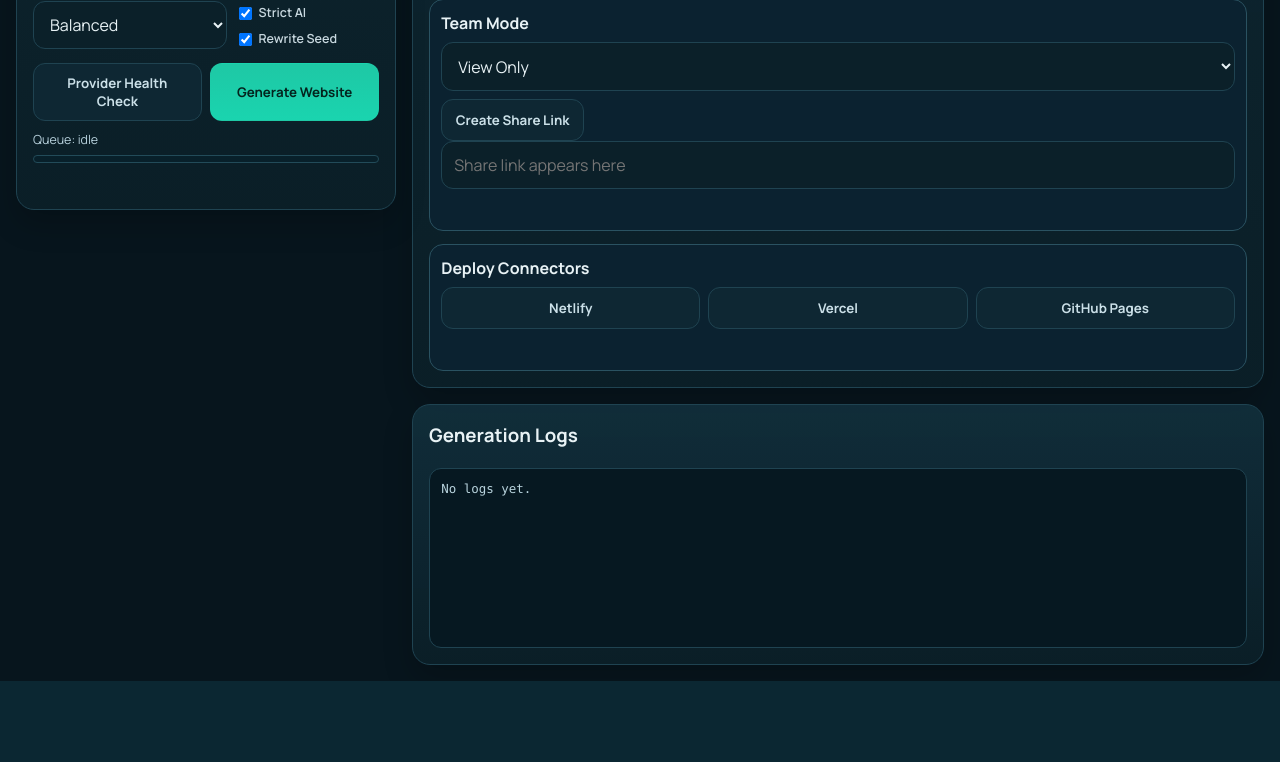
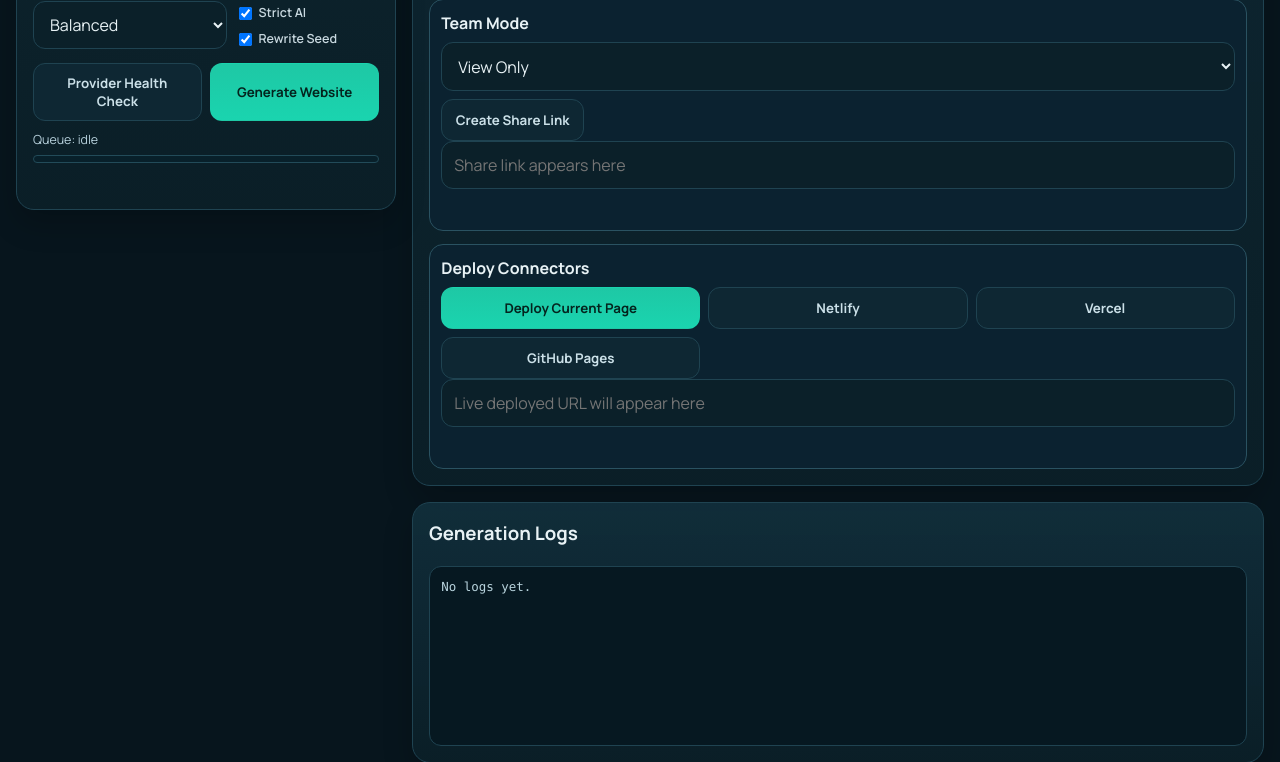
Before and after one commit to rajpratham1/VIRU-Frontend_Generator-, a Flask app: page /app in a window 1280 px wide. Shown: the part 1227-1989 px from the top of the page. Before the commit the page ends 1908 px from the top, so only its background shows below. Run offline with Flask 3, Linux system fonts and the light colour scheme; some libraries are stand-ins or nearby versions.

Commit message:
Add one-click deploy API and My Work hub updates

```diff
--- a/app.py
+++ b/app.py
@@ -5,6 +5,8 @@ import urllib.request
 import smtplib
 import re
 import uuid
+import io
+import zipfile
 from pathlib import Path
 from email.message import EmailMessage
 from threading import Lock
@@ -358,5 +360,77 @@ def submit_suggestion():
         return jsonify({'ok': False, 'error': 'Failed to send suggestion email. Check mail env settings.'}), 500
 
 
+@app.post('/api/deploy')
+def deploy_current_project():
+    user, auth_error = _require_auth()
+    if not user:
+        return jsonify({'ok': False, 'error': auth_error}), 401
+
+    payload = request.get_json(silent=True) or {}
+    result = payload.get('result') or {}
+    page_index = int(payload.get('page_index') or 0)
+
+    pages = result.get('pages') or []
+    if not pages:
+        return jsonify({'ok': False, 'error': 'No generated pages available to deploy.'}), 400
+    if page_index < 0 or page_index >= len(pages):
+        page_index = 0
+
+    page = pages[page_index] or {}
+    html = page.get('html') or ''
+    css = page.get('css') or ''
+    js = page.get('js') or ''
+
+    if not html.strip():
+        return jsonify({'ok': False, 'error': 'Selected page HTML is empty.'}), 400
+
+    netlify_token = os.getenv('NETLIFY_ACCESS_TOKEN', '').strip()
+    netlify_site_id = os.getenv('NETLIFY_SITE_ID', '').strip()
+    if not netlify_token or not netlify_site_id:
+        return jsonify(
+            {
+                'ok': False,
+                'error': 'Deploy is not configured. Set NETLIFY_ACCESS_TOKEN and NETLIFY_SITE_ID in server env.',
+            }
+        ), 500
+
+    index_document = (
+        '<!doctype html><html lang="en"><head><meta charset="UTF-8" />'
+        '<meta name="viewport" content="width=device-width, initial-scale=1.0" />'
+        '<link rel="stylesheet" href="./styles.css" /></head><body>'
+        f'{html}<script src="./script.js"></script></body></html>'
+    )
+
+    zip_buffer = io.BytesIO()
+    with zipfile.ZipFile(zip_buffer, 'w', zipfile.ZIP_DEFLATED) as zf:
+        zf.writestr('index.html', index_document)
+        zf.writestr('styles.css', css)
+        zf.writestr('script.js', js)
+    zip_bytes = zip_buffer.getvalue()
+
+    deploy_url = f'https://api.netlify.com/api/v1/sites/{netlify_site_id}/deploys'
+    deploy_req = urllib.request.Request(deploy_url, data=zip_bytes, method='POST')
+    deploy_req.add_header('Authorization', f'Bearer {netlify_token}')
+    deploy_req.add_header('Content-Type', 'application/zip')
+
+    try:
+        with urllib.request.urlopen(deploy_req, timeout=45) as resp:
+            deploy_data = json.loads(resp.read().decode('utf-8'))
+    except urllib.error.HTTPError as exc:
+        try:
+            detail = exc.read().decode('utf-8')
+        except Exception:
+            detail = ''
+        return jsonify({'ok': False, 'error': f'Netlify deploy failed ({exc.code}). {detail[:180]}'}), 500
+    except Exception:
+        return jsonify({'ok': False, 'error': 'Netlify deploy request failed.'}), 500
+
+    live_url = deploy_data.get('ssl_url') or deploy_data.get('url') or ''
+    admin_url = deploy_data.get('admin_url') or ''
+    deploy_id = deploy_data.get('id') or ''
+
+    return jsonify({'ok': True, 'deploy_url': live_url, 'admin_url': admin_url, 'deploy_id': deploy_id})
+
+
 if __name__ == '__main__':
     app.run(host='0.0.0.0', port=5000, debug=True)
--- a/static/js/app.js
+++ b/static/js/app.js
@@ -42,6 +42,8 @@ const shareStatusEl = document.getElementById('shareStatus');
 const deployNetlifyBtn = document.getElementById('deployNetlifyBtn');
 const deployVercelBtn = document.getElementById('deployVercelBtn');
 const deployGithubBtn = document.getElementById('deployGithubBtn');
+const deployNowBtn = document.getElementById('deployNowBtn');
+const deployedUrlEl = document.getElementById('deployedUrl');
 const deployStatusEl = document.getElementById('deployStatus');
 const logoutBtnEl = document.getElementById('logoutBtn');
 const recentListEl = document.getElementById('recentList');
@@ -489,6 +491,38 @@ async function loadSharedProjectIfPresent() {
 
 const openDeploy = (url, label) => { window.open(url, '_blank', 'noopener,noreferrer'); setDeployStatus(`Opened ${label}. Use exported ZIP to complete deployment.`); };
 
+async function deployCurrentPage() {
+  if (!state.result) {
+    setDeployStatus('Generate a website first, then deploy.', true);
+    return;
+  }
+
+  deployNowBtn.disabled = true;
+  setDeployStatus('Deploying current page...');
+
+  try {
+    const response = await fetch('/api/deploy', {
+      method: 'POST',
+      headers: { 'Content-Type': 'application/json', ...(await authHeaders()) },
+      body: JSON.stringify({ result: state.result, page_index: state.pageIndex }),
+    });
+    const data = await response.json();
+    if (!response.ok || !data.ok) throw new Error(data.error || 'Deploy failed.');
+
+    deployedUrlEl.value = data.deploy_url || '';
+    if (data.deploy_url) {
+      await navigator.clipboard.writeText(data.deploy_url).catch(() => {});
+      setDeployStatus(`Deploy successful. Live URL ready and copied.`);
+    } else {
+      setDeployStatus('Deploy completed but live URL was not returned.', true);
+    }
+  } catch (error) {
+    setDeployStatus(error.message || 'Deploy failed.', true);
+  } finally {
+    deployNowBtn.disabled = false;
+  }
+}
+
 async function submitSuggestion(event) {
   event.preventDefault();
   const name = document.getElementById('suggestName').value.trim();
@@ -558,6 +592,7 @@ createShareBtn.addEventListener('click', createShareLink);
 deployNetlifyBtn.addEventListener('click', () => openDeploy('https://app.netlify.com/drop', 'Netlify'));
 deployVercelBtn.addEventListener('click', () => openDeploy('https://vercel.com/new', 'Vercel'));
 deployGithubBtn.addEventListener('click', () => openDeploy('https://github.com/new', 'GitHub Pages'));
+deployNowBtn.addEventListener('click', deployCurrentPage);
 generateBtn.addEventListener('click', generateWebsite);
 healthBtn.addEventListener('click', runHealthCheck);
 settingsToggleEl.addEventListener('click', toggleSettingsDrawer);
--- a/templates/app.html
+++ b/templates/app.html
@@ -276,10 +276,12 @@
             <div class="feature-block">
               <h4>Deploy Connectors</h4>
               <div class="deploy-grid">
+                <button id="deployNowBtn" class="primary-btn" type="button">Deploy Current Page</button>
                 <button id="deployNetlifyBtn" class="ghost-btn" type="button">Netlify</button>
                 <button id="deployVercelBtn" class="ghost-btn" type="button">Vercel</button>
                 <button id="deployGithubBtn" class="ghost-btn" type="button">GitHub Pages</button>
               </div>
+              <input id="deployedUrl" type="text" readonly placeholder="Live deployed URL will appear here" />
               <p id="deployStatus" class="status"></p>
             </div>
           </section>
```
Also changed, not shown: README.md, 1 other file.
